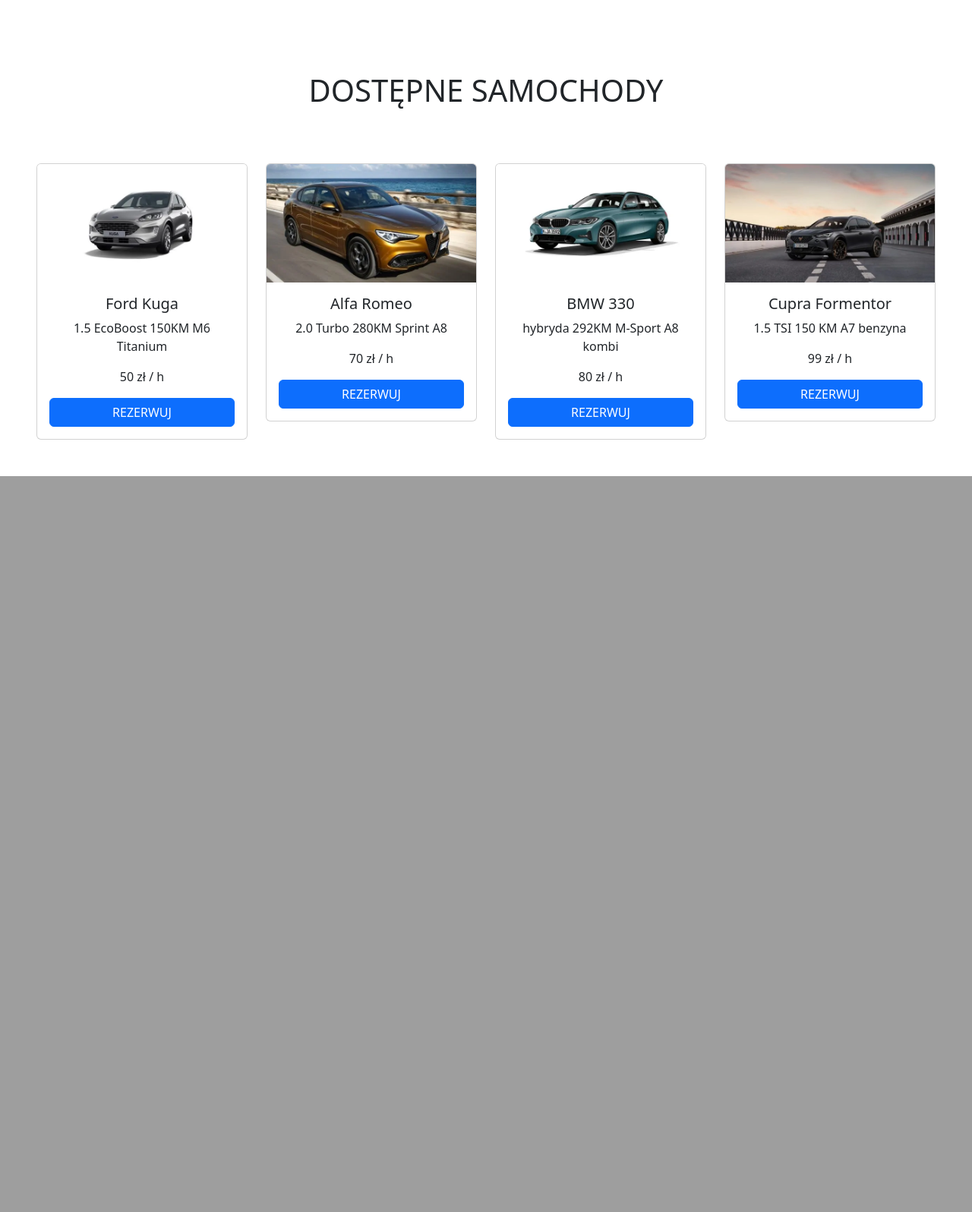
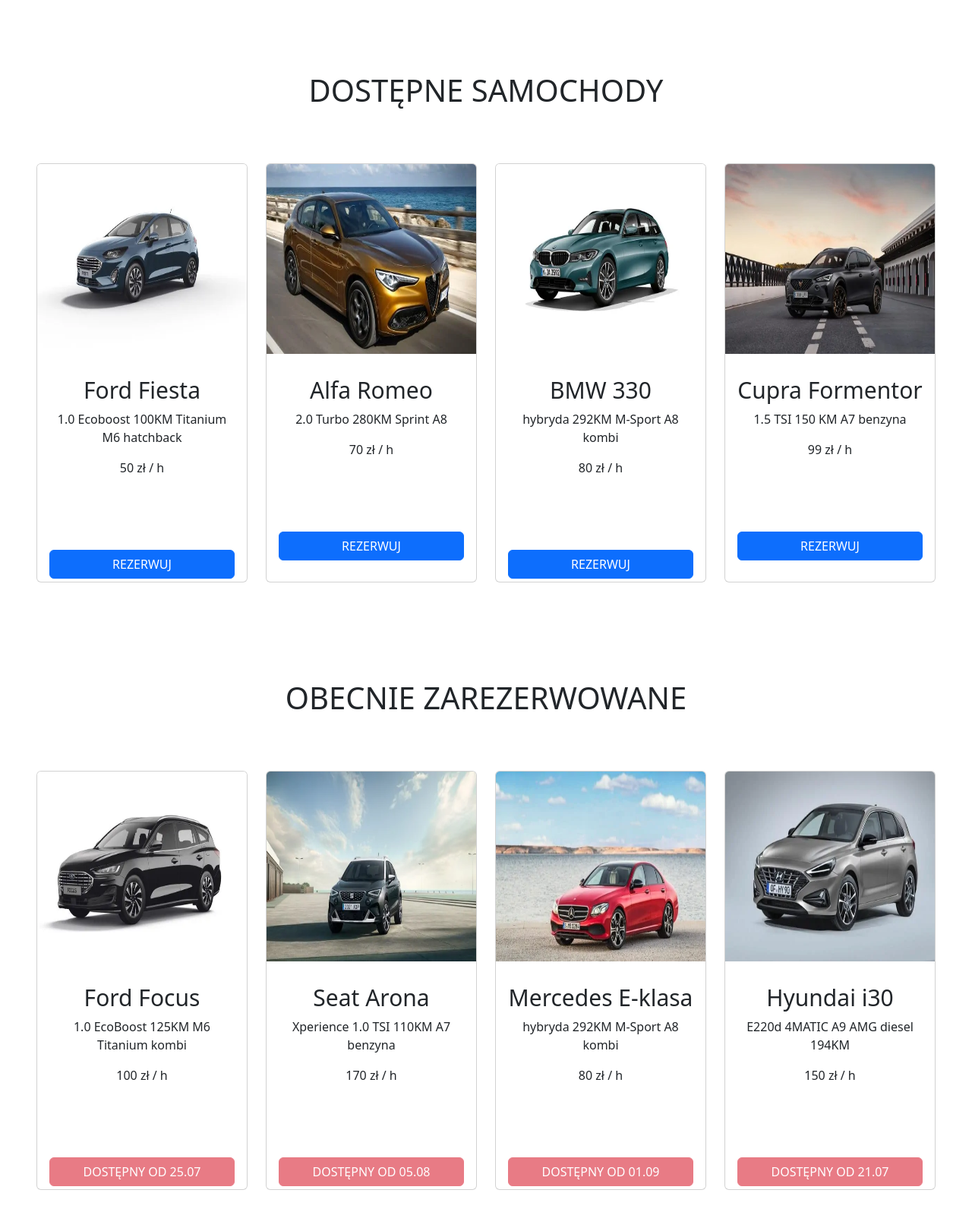
Before and after one commit to olajarczyk/Reservation-System, a PHP site: page / in a window 1280 px wide. Shown: the part 801-2397 px from the top of the page at 76% size. Before the commit the page ends 1428 px from the top, so only its background shows below. Run offline with PHP 8.4, Linux system fonts and the light colour scheme.

Commit message:
Reservation form

```diff
--- a/css/style.css
+++ b/css/style.css
@@ -16,3 +16,43 @@ header button {
     padding: 5px;
     font-size: 25px;
 }
+
+.card img {
+    height: 250px;
+}
+
+.card-body{
+    height: 300px;
+    padding-top: 30px;
+}
+
+.btn-primary{
+    margin-top: 80px;
+}
+.btn-danger{
+    margin-top: 80px;
+}
+
+.card-title{
+    font-weight: 400;
+    font-size: 30px;
+}
+
+#reservation{
+    background-image: url('../assets/reservation.jpg');
+    background-position: center;
+    background-repeat: no-repeat;
+    background-size: cover;
+    height: 100vh;
+}
+
+#avalible{
+    height:100vh;
+}
+#unavalible{
+    height:100vh;
+}
+
+#reservation h1{
+    color: white;
+}
--- a/index.html
+++ b/index.html
@@ -56,12 +56,12 @@
           <div class="row">
             <div class="col-lg-3 col-md-6 col-sm-12 mt-3">
               <div class="card">
-                <img src="assets/kuga.webp" class="card-img-top" alt="" srcset="">
+                <img src="assets/ford.webp" class="card-img-top" alt="" srcset="">
                 <div class="card-body">
-                  <h5 class="card-title text-center">Ford Kuga</h5>
-                  <p class="text-center">1.5 EcoBoost 150KM M6 Titanium</p>
+                  <h5 class="card-title text-center">Ford Fiesta</h5>
+                  <p class="text-center">1.0 Ecoboost 100KM Titanium M6 hatchback</p>
                   <p class="text-center font-weight-bold">50 zł / h</p>
-                  <a href="" class="btn btn-primary col-12">REZERWUJ</a>
+                  <button href="" class="btn btn-primary col-12">REZERWUJ</button>
                 </div>
               </div>
             </div>
@@ -70,10 +70,10 @@
               <div class="card">
                 <img src="assets/alfa.webp" class="card-img-top" alt="" srcset="">
                 <div class="card-body">
-                  <h5 class="card-title text-center">Alfa Romeo</h5>
-                  <p class="text-center">2.0 Turbo 280KM Sprint A8</p>
-                  <p class="text-center font-weight-bold">70 zł / h</p>
-                  <a href="" class="btn btn-primary col-12">REZERWUJ</a>
+                  <h5 class="card-title text-center ">Alfa Romeo</h5>
+                  <p class="text-center ">2.0 Turbo 280KM Sprint A8</p>
+                  <p class="text-center font-weight-bold ">70 zł / h</p>
+                  <button href="" class="btn btn-primary col-12">REZERWUJ</button>
                 </div>
               </div>
             </div>
@@ -85,7 +85,7 @@
                   <h5 class="card-title text-center">BMW 330</h5>
                   <p class="text-center">hybryda 292KM M-Sport A8 kombi</p>
                   <p class="text-center font-weight-bold">80 zł / h</p>
-                  <a href="" class="btn btn-primary col-12">REZERWUJ</a>
+                  <button href="" class="btn btn-primary col-12">REZERWUJ</button>
                 </div>
               </div>
             </div>
@@ -97,7 +97,7 @@
                   <h5 class="card-title text-center">Cupra Formentor</h5>
                   <p class="text-center">1.5 TSI 150 KM A7 benzyna</p>
                   <p class="text-center font-weight-bold">99 zł / h</p>
-                  <a href="" class="btn btn-primary col-12">REZERWUJ</a>
+                  <button href="" class="btn btn-primary col-12">REZERWUJ</button>
                 </div>
               </div>
             </div>
@@ -105,6 +105,131 @@
         </div>
       </section>
     <!--avalible-->
+    <!--unvalible-->
+    <section id="avalible">
+      <div class="container-fluid p-5">
+        <div class="row">
+          <div class="col-12">
+            <h1 class="text-center p-5">OBECNIE ZAREZERWOWANE</h1>
+          </div>
+        </div>
+        <div class="row">
+          <div class="col-lg-3 col-md-6 col-sm-12 mt-3">
+            <div class="card">
+              <img src="assets/focus.webp" class="card-img-top" alt="" srcset="">
+              <div class="card-body">
+                <h5 class="card-title text-center">Ford Focus</h5>
+                <p class="text-center">1.0 EcoBoost 125KM M6 Titanium kombi</p>
+                <p class="text-center font-weight-bold">100 zł / h</p>
+                <button href="" class="btn btn-danger col-12" disabled>DOSTĘPNY OD 25.07</button>
+              </div>
+            </div>
+          </div>
+
+          <div class="col-lg-3 col-md-6 col-sm-12 mt-3">
+            <div class="card">
+              <img src="assets/seat.webp" class="card-img-top" alt="" srcset="">
+              <div class="card-body">
+                <h5 class="card-title text-center">Seat Arona</h5>
+                <p class="text-center">Xperience 1.0 TSI 110KM A7 benzyna</p>
+                <p class="text-center font-weight-bold">170 zł / h</p>
+                <button href="" class="btn btn-danger col-12" disabled>DOSTĘPNY OD 05.08</button>
+              </div>
+            </div>
+          </div>
+
+          <div class="col-lg-3 col-md-6 col-sm-12 mt-3">
+            <div class="card">
+              <img src="assets/mercedes.webp" class="card-img-top" alt="" srcset="">
+              <div class="card-body">
+                <h5 class="card-title text-center">Mercedes E-klasa</h5>
+                <p class="text-center">hybryda 292KM M-Sport A8 kombi</p>
+                <p class="text-center font-weight-bold">80 zł / h</p>
+                <button href="" class="btn btn-danger col-12" disabled>DOSTĘPNY OD 01.09</button>
+              </div>
+            </div>
+          </div>
+
+          <div class="col-lg-3 col-md-6 col-sm-12 mt-3">
+            <div class="card">
+              <img src="assets/huindai.webp" class="card-img-top" alt="" srcset="">
+              <div class="card-body">
+                <h5 class="card-title text-center">Hyundai i30</h5>
+                <p class="text-center">E220d 4MATIC A9 AMG diesel 194KM</p>
+                <p class="text-center font-weight-bold">150 zł / h</p>
+                <button href="" class="btn btn-danger col-12" disabled>DOSTĘPNY OD 21.07</button>
+              </div>
+            </div>
+          </div>
+        </div>
+      </div>
+    </section>
+    <!--unvalible-->
+    <!--reservation form-->
+    <section id="reservation">
+      <div class="container-fluid">
+        <h1 class="text-center p-5 font-weight-bold">ZAREZERWUJ</h1>
+        <div class="row">
+          <div class="col-12 d-flex justify-content-center p-5 text-white">
+            <form action="" method="POST">
+              <div class="row">
+              <div class="col-sm-6">
+                <div class="form-group">
+                  <label for="name">Imię</label>
+                  <input type="text" class="form-control" name="name" id="name" placeholder="Podaj imię"required>
+                </div>
+              </div>
+              <div class="col-sm-6">
+                <div class="form-group">
+                  <label for="surname">Nazwisko</label>
+                  <input type="text" class="form-control" name="surname" id="surname" placeholder="Podaj nazwisko"required>
+                </div>
+              </div>
+            </div>
+              <div class="form-group">
+                <label for="phone">Telefon</label>
+                <input type="tel" class="form-control" placeholder="Podaj numer telefonu"required>
+              </div>
+              <div class="form-group">
+                <label for="car">Samochód</label>
+                <select name="car"class="form-control" id="car" required>
+                  <option value="" disabled selected>Wybierz samochód</option>
+                  <option value="1">Ford Focus</option>
+                  <option value="2">Ford Kuga</option>
+                  <option value="3">Mercedes E-klasa</option>
+                  <option value="4">Hyundai i-30</option>
+                </select>
+                </div>
+                <div class="row">
+                <div class="col-sm-5">
+                  <div class="form-group">
+                    <label for="date">Termin</label>
+                    <input type="date" class="form-control" name="date" id="date" required>
+                  </div>
+                </div>
+                <div class="col-sm-7">
+                  <div class="row">
+                    <div class="col-sm-6">
+                      <div class="form-group">
+                        <label for="days">Dni</label>
+                        <input type="number" class="form-control" name="days" id="days" min="0" max="13">
+                      </div>
+                    </div>
+                    <div class="col-sm-6">
+                      <div class="form-group">
+                        <label for="hours">Godzin</label>
+                        <input type="number" class="form-control"name="hours" id="hours" min="0" max="23">
+                      </div>
+                    </div>
+                  </div>
+                </div>
+              </div>
+            </form>
+          </div>
+        </div>
+      </div>
+    </section>
+    <!--reservation form-->
     <script src="https://cdn.jsdelivr.net/npm/bootstrap@5.2.0/dist/js/bootstrap.bundle.min.js" integrity="sha384-A3rJD856KowSb7dwlZdYEkO39Gagi7vIsF0jrRAoQmDKKtQBHUuLZ9AsSv4jD4Xa" crossorigin="anonymous"></script>
     <script src="https://cdn.jsdelivr.net/npm/@popperjs/core@2.11.5/dist/umd/popper.min.js" integrity="sha384-Xe+8cL9oJa6tN/veChSP7q+mnSPaj5Bcu9mPX5F5xIGE0DVittaqT5lorf0EI7Vk" crossorigin="anonymous"></script>
     <script src="https://cdn.jsdelivr.net/npm/bootstrap@5.2.0/dist/js/bootstrap.min.js" integrity="sha384-ODmDIVzN+pFdexxHEHFBQH3/9/vQ9uori45z4JjnFsRydbmQbmL5t1tQ0culUzyK" crossorigin="anonymous"></script>
```
Also changed, not shown: assets/focus.webp (added), assets/huindai.webp (added), assets/mercedes.webp (added), assets/seat.webp (added), 1 other file.
